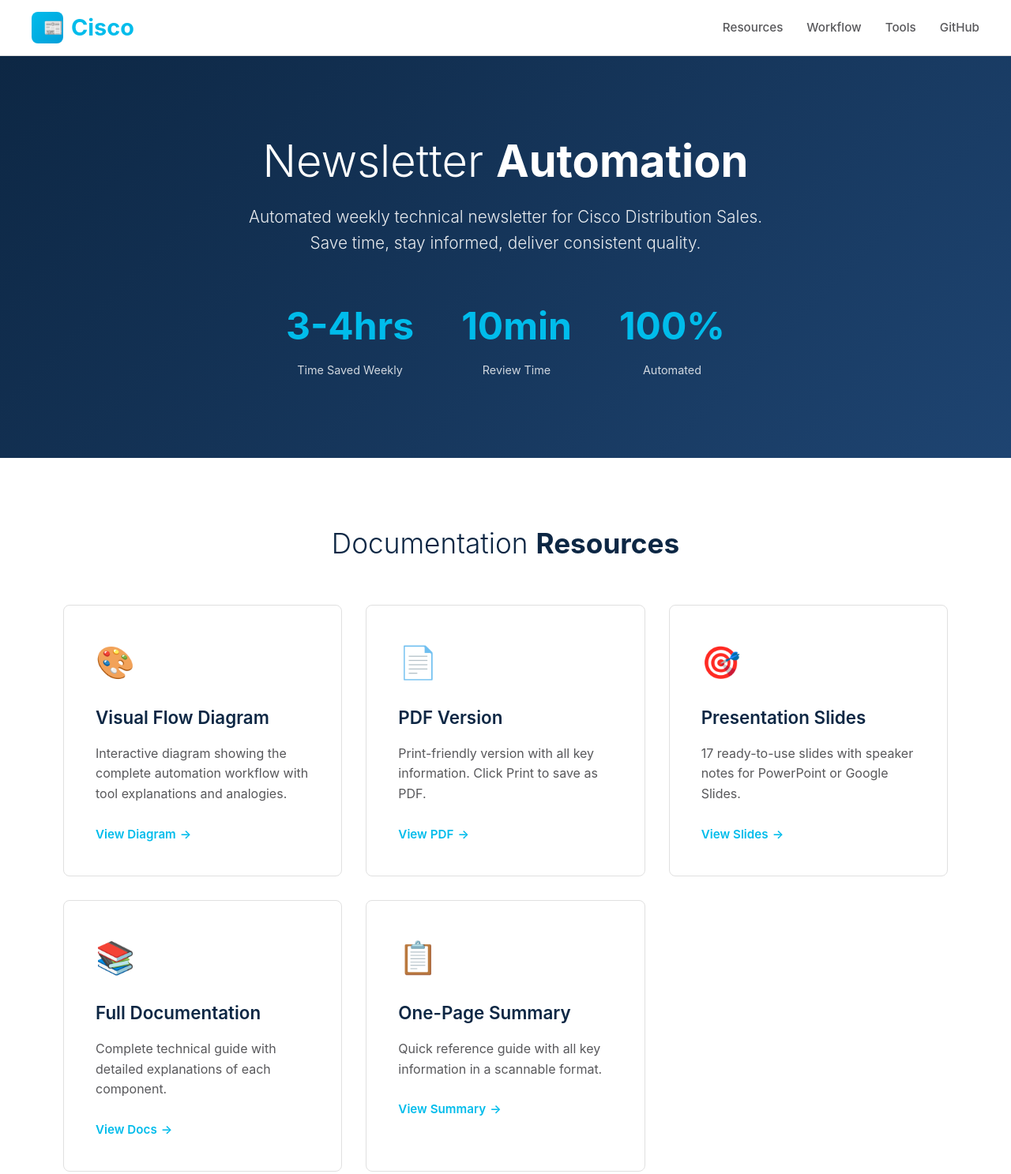
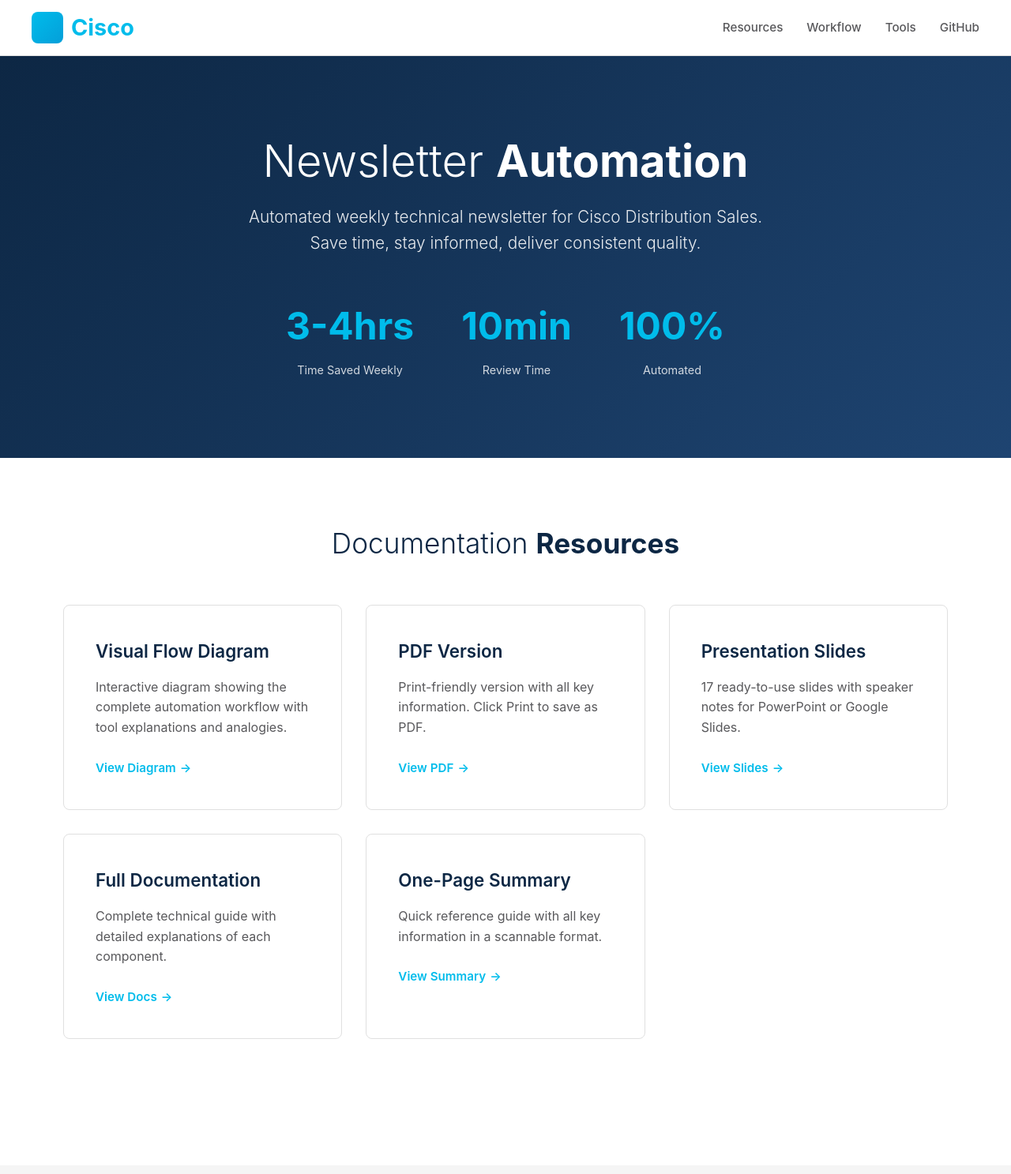
Before and after one commit to yeozhiyong/cisco-newsletter-automation, a plain HTML site: page index.html in a window 1280 px wide. Shown: the top 1487 px of the page at 79% size. Drawn offline with Linux system fonts and the light colour scheme; a web font is replaced by a local one.

Commit message:
Remove emoji icons for cleaner Cisco style

```diff
--- a/index.html
+++ b/index.html
@@ -64,12 +64,7 @@
             position: relative;
         }
 
-        .logo::after {
-            content: "📰";
-            position: absolute;
-            left: 55px;
-            font-size: 0.7em;
-        }
+
 
         .nav {
             margin-left: auto;
@@ -201,10 +196,6 @@
             transform: scaleY(1);
         }
 
-        .resource-icon {
-            font-size: 2.5em;
-            margin-bottom: 20px;
-        }
 
         .resource-title {
             font-size: 1.4em;
@@ -434,35 +425,30 @@
 
             <div class="resources">
                 <div class="resource-card">
-                    <div class="resource-icon">🎨</div>
                     <div class="resource-title">Visual Flow Diagram</div>
                     <div class="resource-desc">Interactive diagram showing the complete automation workflow with tool explanations and analogies.</div>
                     <a href="cisco-newsletter-diagram.html" class="resource-link">View Diagram</a>
                 </div>
 
                 <div class="resource-card">
-                    <div class="resource-icon">📄</div>
                     <div class="resource-title">PDF Version</div>
                     <div class="resource-desc">Print-friendly version with all key information. Click Print to save as PDF.</div>
                     <a href="cisco-newsletter-pdf.html" class="resource-link">View PDF</a>
                 </div>
 
                 <div class="resource-card">
-                    <div class="resource-icon">🎯</div>
                     <div class="resource-title">Presentation Slides</div>
                     <div class="resource-desc">17 ready-to-use slides with speaker notes for PowerPoint or Google Slides.</div>
                     <a href="cisco-newsletter-presentation.md" class="resource-link">View Slides</a>
                 </div>
 
                 <div class="resource-card">
-                    <div class="resource-icon">📚</div>
                     <div class="resource-title">Full Documentation</div>
                     <div class="resource-desc">Complete technical guide with detailed explanations of each component.</div>
                     <a href="README.md" class="resource-link">View Docs</a>
                 </div>
 
                 <div class="resource-card">
-                    <div class="resource-icon">📋</div>
                     <div class="resource-title">One-Page Summary</div>
                     <div class="resource-desc">Quick reference guide with all key information in a scannable format.</div>
                     <a href="cisco-newsletter-one-pager.md" class="resource-link">View Summary</a>
```
